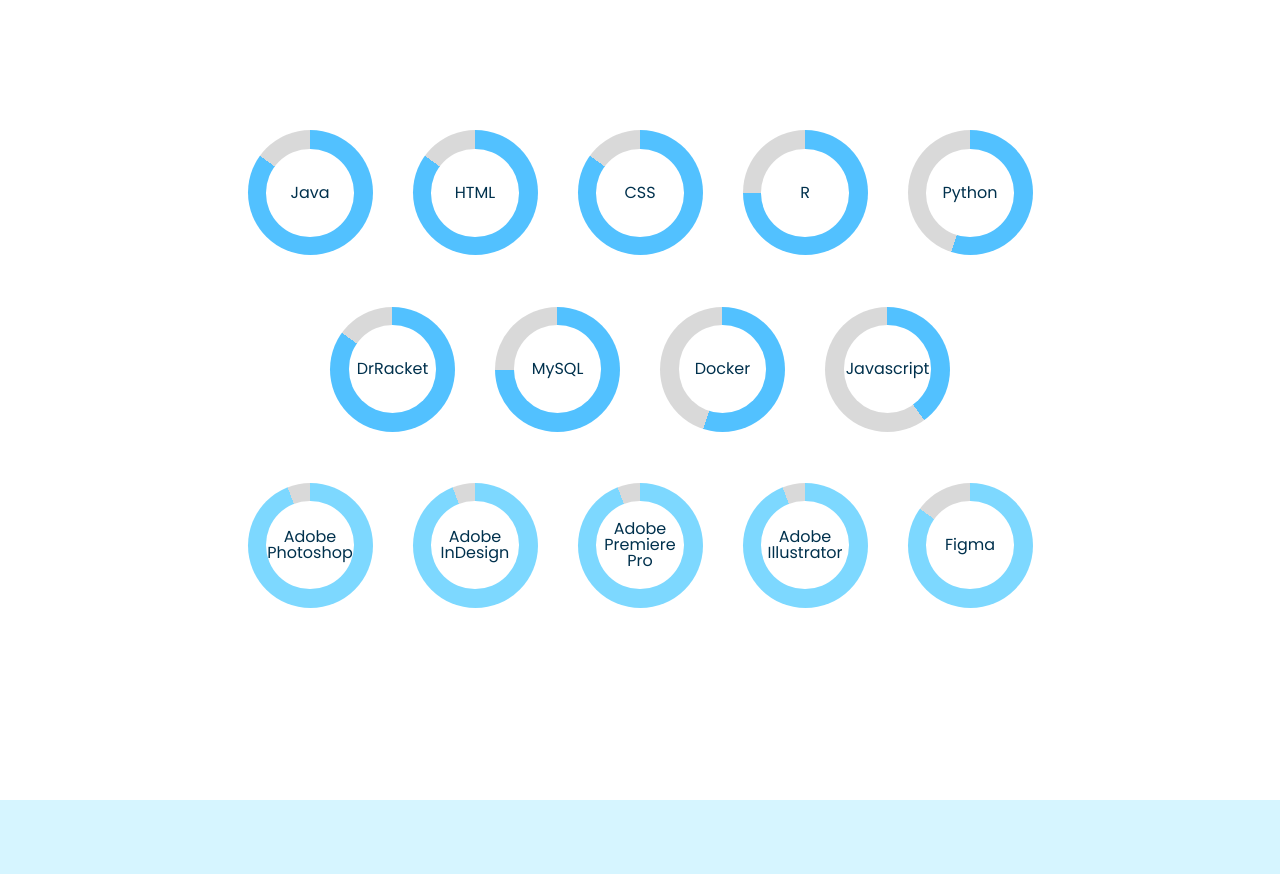
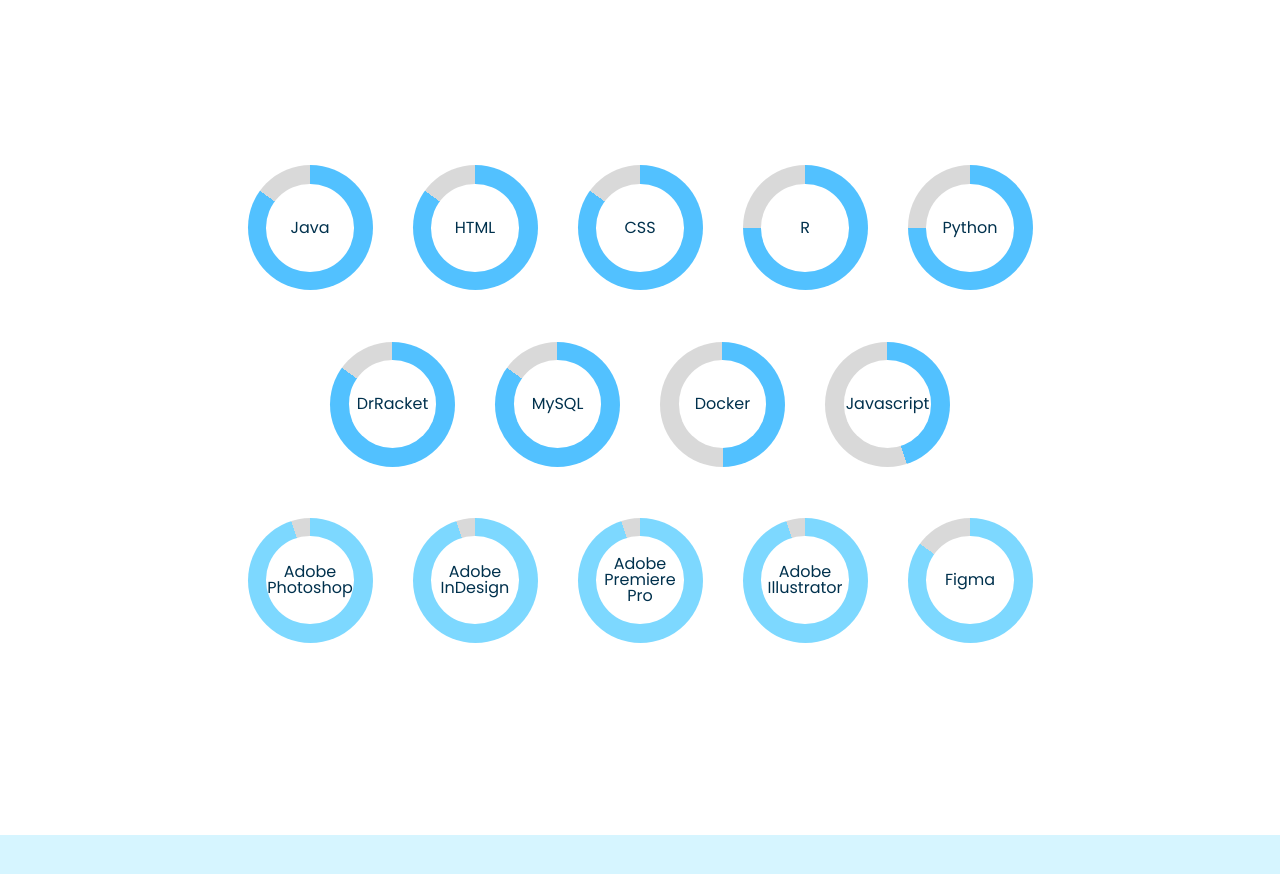
Before and after one commit to srjeon21/serin-to-shine, a plain HTML site: page index.html in a window 1280 px wide. Shown: the part 3420-4294 px from the top of the page. Drawn offline with Linux system fonts and the light colour scheme.

Commit message:
Add files via upload

```diff
--- a/css/main.css
+++ b/css/main.css
@@ -150,7 +150,6 @@
     border-radius: 50%;
     position: relative;
     text-align: center;
-    background: conic-gradient(var(--skyblue-c) 0% 72%, var(--gray-c) 72% 100%);
 }
 .donut::before {
     color: var(--navy-c);
@@ -167,21 +166,3 @@
     content: attr(id);
     margin: auto;
 }
-.cpu-skill-new .row:last-of-type .donut {
-    background: conic-gradient(var(--brightblue-c) 0% 94%, var(--gray-c) 94% 100%);
-}
-.cpu-skill-new .row:last-of-type .donut:last-of-type {
-    background: conic-gradient(var(--brightblue-c) 0% 85%, var(--gray-c) 85% 100%);
-}
-#Java, #HTML, #CSS, #DrRacket {
-    background: conic-gradient(var(--skyblue-c) 0% 85%, var(--gray-c) 85% 100%);
-}
-#R, #MySQL {
-    background: conic-gradient(var(--skyblue-c) 0% 75%, var(--gray-c) 75% 100%);
-}
-#Python, #Docker {
-    background: conic-gradient(var(--skyblue-c) 0% 55%, var(--gray-c) 55% 100%);
-}
-#Javascript {
-    background: conic-gradient(var(--skyblue-c) 0% 40%, var(--gray-c) 40% 100%);
-}
--- /dev/null
+++ b/donut.js
@@ -0,0 +1,136 @@
+// Add scroll later
+
+const donutJava = document.getElementsByClassName("donut")[0]
+const donutHTML = document.getElementsByClassName("donut")[1]
+const donutCSS = document.getElementsByClassName("donut")[2]
+const donutDrRacket = document.getElementsByClassName("donut")[5]
+const donutR = document.getElementsByClassName("donut")[3]
+const donutMy = document.getElementsByClassName("donut")[6]
+const donutPython = document.getElementsByClassName("donut")[4]
+const donutDocker = document.getElementsByClassName("donut")[7]
+const donutScript = document.getElementsByClassName("donut")[8]
+const donutPhoto = document.getElementsByClassName("donut")[9]
+const donutDesign = document.getElementsByClassName("donut")[10]
+const donutPro = document.getElementsByClassName("donut")[11]
+const donutIllust = document.getElementsByClassName("donut")[12]
+const donutFigma = document.getElementsByClassName("donut")[13]
+
+let totalJava = donutJava.dataset.percent
+let t1 = 0
+const donutAnimation1 = setInterval(() => {
+    donutJava.dataset.percent = t1
+    donutJava.style.background = `conic-gradient(var(--skyblue-c) 0 ${t1}%, var(--gray-c) ${t1}% 100%)`
+  t1++ >= totalJava && clearInterval(donutAnimation1)
+}, 10)
+
+
+let totalHTML = donutHTML.dataset.percent
+let t2 = 0
+const donutAnimation2 = setInterval(() => {
+    donutHTML.dataset.percent = t2
+    donutHTML.style.background = `conic-gradient(var(--skyblue-c) 0 ${t2}%, var(--gray-c) ${t2}% 100%)`
+  t2++ >= totalHTML && clearInterval(donutAnimation2)
+}, 10)
+
+let totalCSS = donutCSS.dataset.percent
+let t3 = 0
+const donutAnimation3 = setInterval(() => {
+    donutCSS.dataset.percent = t1
+    donutCSS.style.background = `conic-gradient(var(--skyblue-c) 0 ${t3}%, var(--gray-c) ${t3}% 100%)`
+  t3++ >= totalCSS && clearInterval(donutAnimation3)
+}, 10)
+
+let totalR = donutR.dataset.percent
+let t4 = 0
+const donutAnimation4 = setInterval(() => {
+    donutR.dataset.percent = t4
+    donutR.style.background = `conic-gradient(var(--skyblue-c) 0 ${t4}%, var(--gray-c) ${t4}% 100%)`
+  t4++ >= totalR && clearInterval(donutAnimation4)
+}, 10)
+
+let totalPython = donutPython.dataset.percent
+let t5 = 0
+const donutAnimation5 = setInterval(() => {
+    donutPython.dataset.percent = t5
+    donutPython.style.background = `conic-gradient(var(--skyblue-c) 0 ${t5}%, var(--gray-c) ${t5}% 100%)`
+  t5++ >= totalR && clearInterval(donutAnimation5)
+}, 10)
+
+let totalDrRacket = donutDrRacket.dataset.percent
+let t6 = 0
+const donutAnimation6 = setInterval(() => {
+    donutDrRacket.dataset.percent = t6
+    donutDrRacket.style.background = `conic-gradient(var(--skyblue-c) 0 ${t6}%, var(--gray-c) ${t6}% 100%)`
+  t6++ >= totalDrRacket && clearInterval(donutAnimation6)
+}, 10)
+
+let totalMy = donutMy.dataset.percent
+let t7 = 0
+const donutAnimation7 = setInterval(() => {
+    donutMy.dataset.percent = t7
+    donutMy.style.background = `conic-gradient(var(--skyblue-c) 0 ${t7}%, var(--gray-c) ${t7}% 100%)`
+  t7++ >= totalDrRacket && clearInterval(donutAnimation7)
+}, 10)
+
+let totalDocker = donutDocker.dataset.percent
+let t8 = 0
+const donutAnimation8 = setInterval(() => {
+    donutDocker.dataset.percent = t8
+    donutDocker.style.background = `conic-gradient(var(--skyblue-c) 0 ${t8}%, var(--gray-c) ${t8}% 100%)`
+  t8++ >= totalDocker && clearInterval(donutAnimation8)
+}, 10)
+
+let totalScript = donutScript.dataset.percent
+let t9 = 0
+const donutAnimation9 = setInterval(() => {
+    donutScript.dataset.percent = t9
+    donutScript.style.background = `conic-gradient(var(--skyblue-c) 0 ${t9}%, var(--gray-c) ${t9}% 100%)`
+  t9++ >= totalScript && clearInterval(donutAnimation9)
+}, 10)
+
+let totalPhoto = donutPhoto.dataset.percent
+let t10 = 0
+const donutAnimation10 = setInterval(() => {
+    donutPhoto.dataset.percent = t10
+    donutPhoto.style.background = `conic-gradient(var(--brightblue-c) 0 ${t10}%, var(--gray-c) ${t10}% 100%)`
+  t10++ >= totalPhoto && clearInterval(donutAnimation10)
+}, 10)
+
+let totalDesign = donutDesign.dataset.percent
+let t11 = 0
+const donutAnimation11 = setInterval(() => {
+    donutDesign.dataset.percent = t11
+    donutDesign.style.background = `conic-gradient(var(--brightblue-c) 0 ${t11}%, var(--gray-c) ${t11}% 100%)`
+  t11++ >= totalDesign && clearInterval(donutAnimation11)
+}, 10)
+
+let totalPro = donutPro.dataset.percent
+let t12 = 0
+const donutAnimation12 = setInterval(() => {
+    donutPro.dataset.percent = t12
+    donutPro.style.background = `conic-gradient(var(--brightblue-c) 0 ${t12}%, var(--gray-c) ${t12}% 100%)`
+  t12++ >= totalPro && clearInterval(donutAnimation12)
+}, 12)
+
+let totalIllust = donutIllust.dataset.percent
+let t13 = 0
+const donutAnimation13 = setInterval(() => {
+    donutIllust.dataset.percent = t13
+    donutIllust.style.background = `conic-gradient(var(--brightblue-c) 0 ${t13}%, var(--gray-c) ${t13}% 100%)`
+  t13++ >= totalIllust && clearInterval(donutAnimation13)
+}, 10)
+
+let totalFigma = donutFigma.dataset.percent
+let t14 = 0
+const donutAnimation14 = setInterval(() => {
+    donutFigma.dataset.percent = t14
+    donutFigma.style.background = `conic-gradient(var(--brightblue-c) 0 ${t14}%, var(--gray-c) ${t14}% 100%)`
+  t14++ >= totalFigma && clearInterval(donutAnimation14)
+}, 10)
+
+const repeat = setInterval(() => {
+    donutAnimation1() || donutAnimation2() || donutAnimation3() ||donutAnimation4()
+    || donutAnimation5() || donutAnimation6() || donutAnimation7() ||donutAnimation8()
+    || donutAnimation9() || donutAnimation10() || donutAnimation11() ||donutAnimation12()
+    || donutAnimation13() || donutAnimation14()
+})
--- a/index.html
+++ b/index.html
@@ -30,7 +30,7 @@
                         <p class="descript">Hello!<br><br>
                         I’m Serin Jeon, a candidate for a shiny star, who came all the way from Korea to find where on this planet I would begin to shine.<br><br>
                         I  have mostly been working on Java for the classes. I found myself always eager to create a tangible product by writing my codes, and I enjoyed seeing myself flaring up with passion.<br><br>
-                        I started spending my time learning more outside, like HTML and CSS, as well as experimenting with jQuery, like slick.js.<br><br>
+                        I started spending my time learning more outside, like HTML and CSS, as well as experimenting with jQuery library or writing Javascript code.<br><br>
                         Now it is my time to experience what all of this is like in the real world, where I will start shining like a star.
                         </p>
                     </h3>
@@ -128,26 +128,27 @@
     </section>
     <section class="cpu-skill-new con_bottom_pd">
         <div class="row">
-            <div class="donut" id="Java"></div>
-            <div class="donut" id="HTML"></div>
-            <div class="donut" id="CSS"></div>
-            <div class="donut" id="R"></div>
-            <div class="donut" id="Python"></div>
+            <div class="donut" id="Java" data-percent="85.0"></div>
+            <div class="donut" id="HTML" data-percent="85.0"></div>
+            <div class="donut" id="CSS" data-percent="85.0"></div>
+            <div class="donut" id="R" data-percent="75.0"></div>
+            <div class="donut" id="Python" data-percent="55.0"></div>
         </div>
         <div class="row">
-            <div class="donut" id="DrRacket"></div>
-            <div class="donut" id="MySQL"></div>
-            <div class="donut" id="Docker"></div>
-            <div class="donut" id="Javascript"></div>
+            <div class="donut" id="DrRacket" data-percent="85.0"></div>
+            <div class="donut" id="MySQL" data-percent="75.0"></div>
+            <div class="donut" id="Docker" data-percent="50.0"></div>
+            <div class="donut" id="Javascript" data-percent="45.0"></div>
         </div>
         <div class="row non-cpu">
-            <div class="donut" id="Adobe Photoshop"></div>
-            <div class="donut" id="Adobe InDesign"></div>
-            <div class="donut" id="Adobe Premiere Pro"></div>
-            <div class="donut" id="Adobe Illustrator"></div>
-            <div class="donut" id="Figma"></div>
+            <div class="donut" id="Adobe Photoshop" data-percent="95.0"></div>
+            <div class="donut" id="Adobe InDesign" data-percent="95.0"></div>
+            <div class="donut" id="Adobe Premiere Pro" data-percent="95.0"></div>
+            <div class="donut" id="Adobe Illustrator" data-percent="95.0"></div>
+            <div class="donut" id="Figma" data-percent="85.0"></div>
         </div>
     </section>
+    <script src="donut.js"></script>
     <section class="clickToSee con_top_pd con_bottom_pd">
         <h2 class="huge_title">Click to see what I have done on:</h2>
         <ul class="con_top_pd CS_Media">
@@ -159,7 +160,6 @@
                 <p><a href="media.html" class="media bold900 white-txt">Design/Media</a></p>
             </li>
         </ul>
-
     </section>
     <section class="ending container con_top_pd con_bottom_pd huge_title">
         <h2>Thank you for reading over my portfolio!
```
Also changed, not shown: media.html (+1 -50 lines), modal.js (added, +48 -0 lines), image/comp/dongwon-1.png, image/comp/image-1.png, image/comp/marble-2.png, image/comp/marble-5.png, 9 other files.
